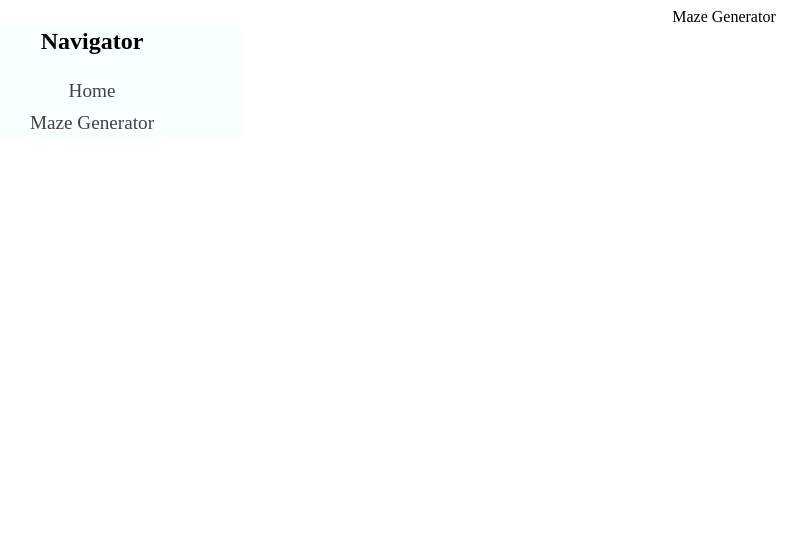
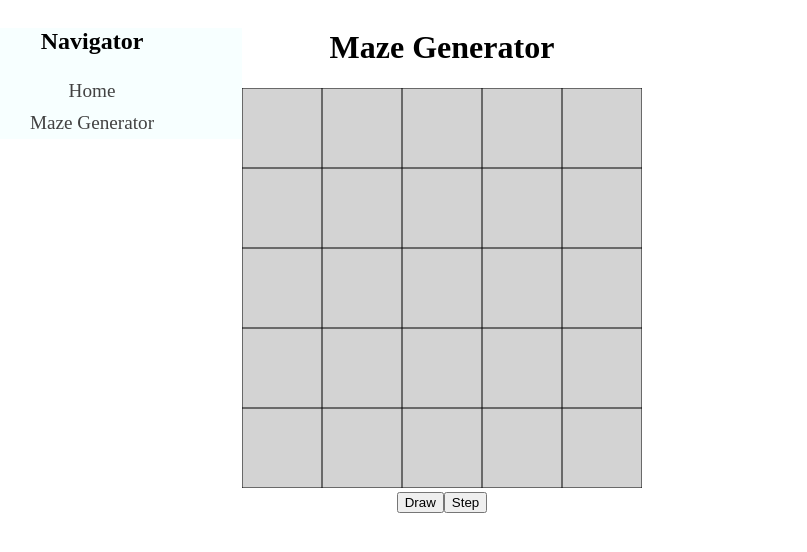
Before and after one commit to maxsize/algorithim-visualising, an Angular app: page /maze-generator in a window 1280 px wide. Shown: the top 552 px of the page, without its empty margins (66-873 px from the left). Built offline with nearby package versions, Linux system fonts and the light colour scheme.

Commit message:
maze generator implementation WIP

```diff
--- /dev/null
+++ b/src/app/DataStructures.ts
@@ -0,0 +1,28 @@
+/*
+  Data type implementations
+*/
+
+export class Point
+{
+    static ZERO:Point = new Point(0, 0);
+
+    x?:number = 0;
+    y?:number = 0;
+
+    constructor(x:number, y:number)
+    {
+        this.x = x;
+        this.y = y;
+    }
+
+    get length():number
+    {
+        return this.distance();
+    }
+
+    distance(target:Point = null):number
+    {
+        let t = target ? target : Point.ZERO;
+        return Math.sqrt(Math.pow(this.x - t.x, 2) + Math.pow(this.y - t.y, 2));
+    }
+}
--- a/src/app/app.component.html
+++ b/src/app/app.component.html
@@ -1,5 +1,7 @@
 <!--The content below is only a placeholder and can be replaced.-->
 <div style="text-align:center">
   <nav style="float:left;width:300px"></nav>
-  <router-outlet style="float:left"></router-outlet>
+  <div style="float:left;">
+      <router-outlet></router-outlet>
+  </div>
 </div>
--- a/src/app/maze-generator.component.ts
+++ b/src/app/maze-generator.component.ts
@@ -1,10 +1,158 @@
-import { Component } from "@angular/core";
+import { Component, ViewChild, ElementRef, AfterViewInit } from "@angular/core";
+import { Point } from "./DataStructures";
 
 @Component({
     selector:"maze-generator",
-    template:`<div>Maze Generator</div>`
+    template:`<div>
+        <h1>Maze Generator</h1>
+        <canvas #stage width="400px" height="400px"></canvas>
+        <div >
+            <button (click)="draw()">Draw</button>
+            <button (click)="step()">Step</button>
+        </div>
+    </div>`
 })
-export class MazeGeneratorComponent
+export class MazeGeneratorComponent implements AfterViewInit
 {
+    @ViewChild('stage') stage:ElementRef;
 
+    CELL_SIZE:number = 80;
+    current:Point = null;
+    map:number[][] = null;
+    path:Point[] = null;
+    found:Point[] = null;
+    totalRow:number = 0;
+    totalCol:number = 0;
+    timer;
+    initialized:boolean = false;
+
+    ngAfterViewInit(): void {
+        this.reset()
+    }
+
+    reset()
+    {
+        let canvas:HTMLCanvasElement = this.stage.nativeElement;
+        let ctx:CanvasRenderingContext2D = canvas.getContext('2d')
+        ctx.fillStyle = '#d3d3d3'
+        ctx.fillRect(0, 0, canvas.width, canvas.height);
+        // draw cells
+        let cols:number = canvas.width/this.CELL_SIZE;
+        let rows:number = canvas.height/this.CELL_SIZE;
+        ctx.strokeStyle = "#0"
+        ctx.beginPath();
+        for (var i = 0; i <= rows; i++) {
+            let y = i * this.CELL_SIZE;
+            ctx.moveTo(0, y);
+            ctx.lineTo(canvas.width, y);
+        }
+        for (var j = 0; j <= cols; j++) {
+            let x = j * this.CELL_SIZE;
+            ctx.moveTo(x, 0);
+            ctx.lineTo(x, canvas.height);
+        }
+        ctx.stroke();
+        this.totalCol = cols;
+        this.totalRow = rows;
+        return [cols, rows];
+    }
+
+    init()
+    {
+        let size = this.reset();
+        this.current = new Point(Math.floor(Math.random()*size[0]), Math.floor(Math.random()*size[1]));
+        this.map = [];
+        this.path = [];
+        this.found = [];
+        this.path.push(this.current);
+        this.map[this.current.y] = []
+        this.map[this.current.y][this.current.x] = 1;
+        this.initialized = true;
+        this.drawCell(this.current, "#fc9fd8");
+    }
+
+    draw()
+    {
+        console.log("start drawing");
+        this.init();
+        this.timer = setInterval(() => this.next(), 100);
+    }
+
+    step()
+    {
+        if (!this.initialized) this.init();
+        this.next();
+    }
+
+    private next()
+    {
+        let p = this.findAdjacentEmptyCell(this.path[this.path.length - 1]);
+        if (p)
+        {
+            // found available adjacent cell
+            this.path.push(p);
+            this.drawCell(p, "#fc9fd8");
+            console.log("empty", p);
+        }
+        else
+        {
+            // no more available adjacent cell found, put current cell to found array
+            let last = this.path.pop();
+            this.found.push(last);
+            console.log("found end", last);
+            this.drawCell(last, "#ffffff")
+        }
+        if (this.path.length == 0)
+        {
+            // no more empty cell available, end process
+            clearInterval(this.timer);
+        }
+    }
+
+    private drawCell(p:Point, color:string)
+    {
+        let x = p.x * this.CELL_SIZE + 1;
+        let y = p.y * this.CELL_SIZE + 1;
+        let width = this.CELL_SIZE - 2;
+        let height = this.CELL_SIZE - 2;
+        let canvas:HTMLCanvasElement = this.stage.nativeElement;
+        let ctx:CanvasRenderingContext2D = canvas.getContext('2d')
+        ctx.fillStyle = color;
+        ctx.fillRect(x, y, width, height);
+    }
+
+    private findAdjacentEmptyCell(p:Point):Point
+    {
+        let next:Point = null;
+        let arr = [
+            {dir:'x', value:-1},
+            {dir:'x', value:1},
+            {dir:'y', value:-1},
+            {dir:'y', value:1}
+        ]
+        while(next == null && arr.length > 0)
+        {
+            let ran = Math.floor(Math.random() * arr.length);
+            let obj = arr[ran];
+            next = this.findAdjacent(p, obj.dir, obj.value);
+            arr.splice(ran, 1);
+        }
+        return next;
+    }
+
+    private findAdjacent(p:Point, dir:string, value:number):Point
+    {
+        let rowNum = dir == 'x' ? p.y:p.y + value;
+        let colNum = dir == 'x' ? p.x + value:p.x;
+        if (rowNum >= this.totalRow || colNum >= this.totalCol
+            || rowNum < 0 || colNum < 0) return null;    // reaches the edge
+        if (this.map[rowNum] == null) this.map[rowNum] = [];
+        let row = this.map[rowNum];
+        if (row[colNum] == null)
+        {
+            row[colNum] = 1;    // mark cell as occupied
+            return new Point(colNum, rowNum);
+        }
+        else return null;
+    }
 }
```
